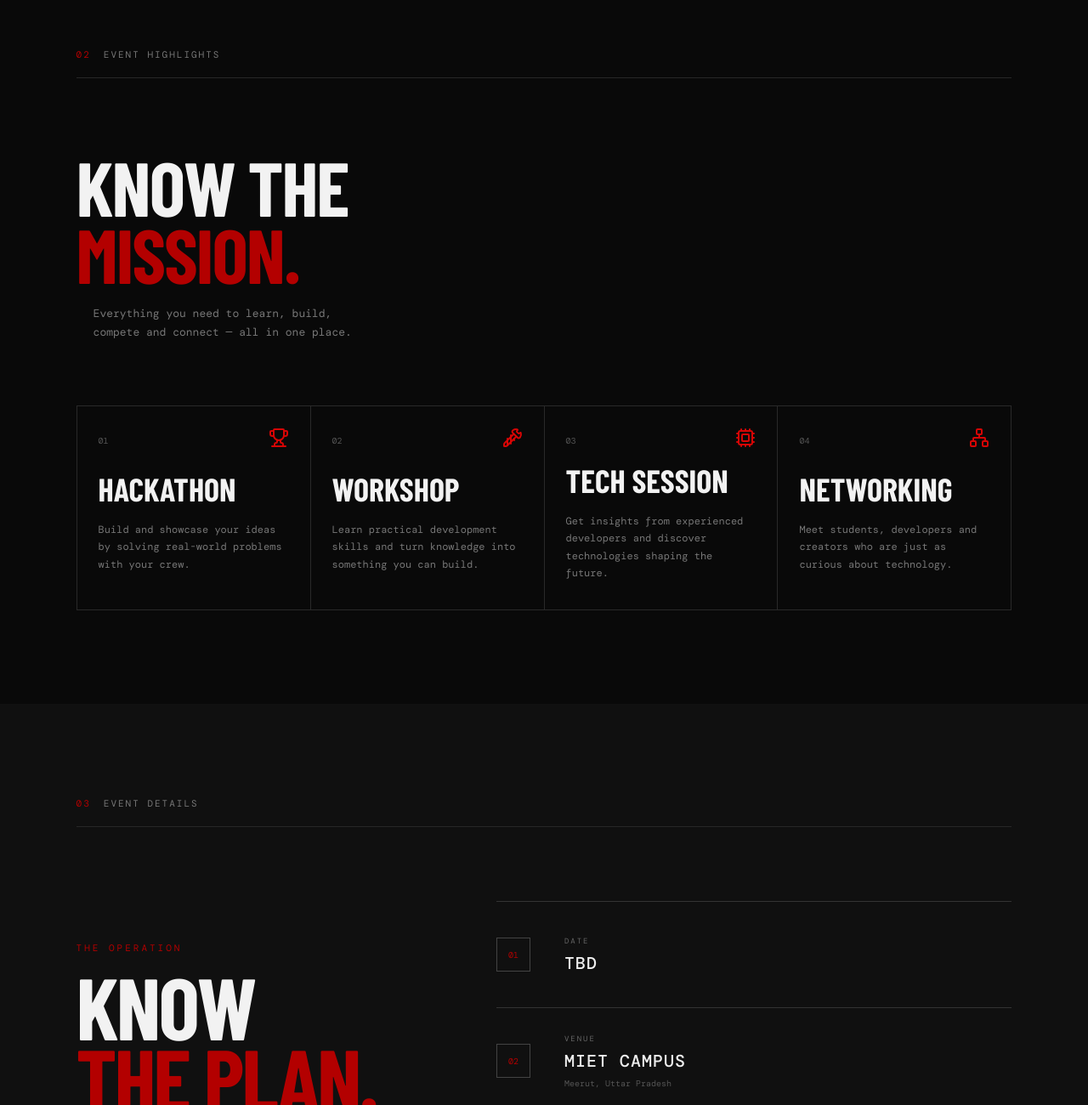
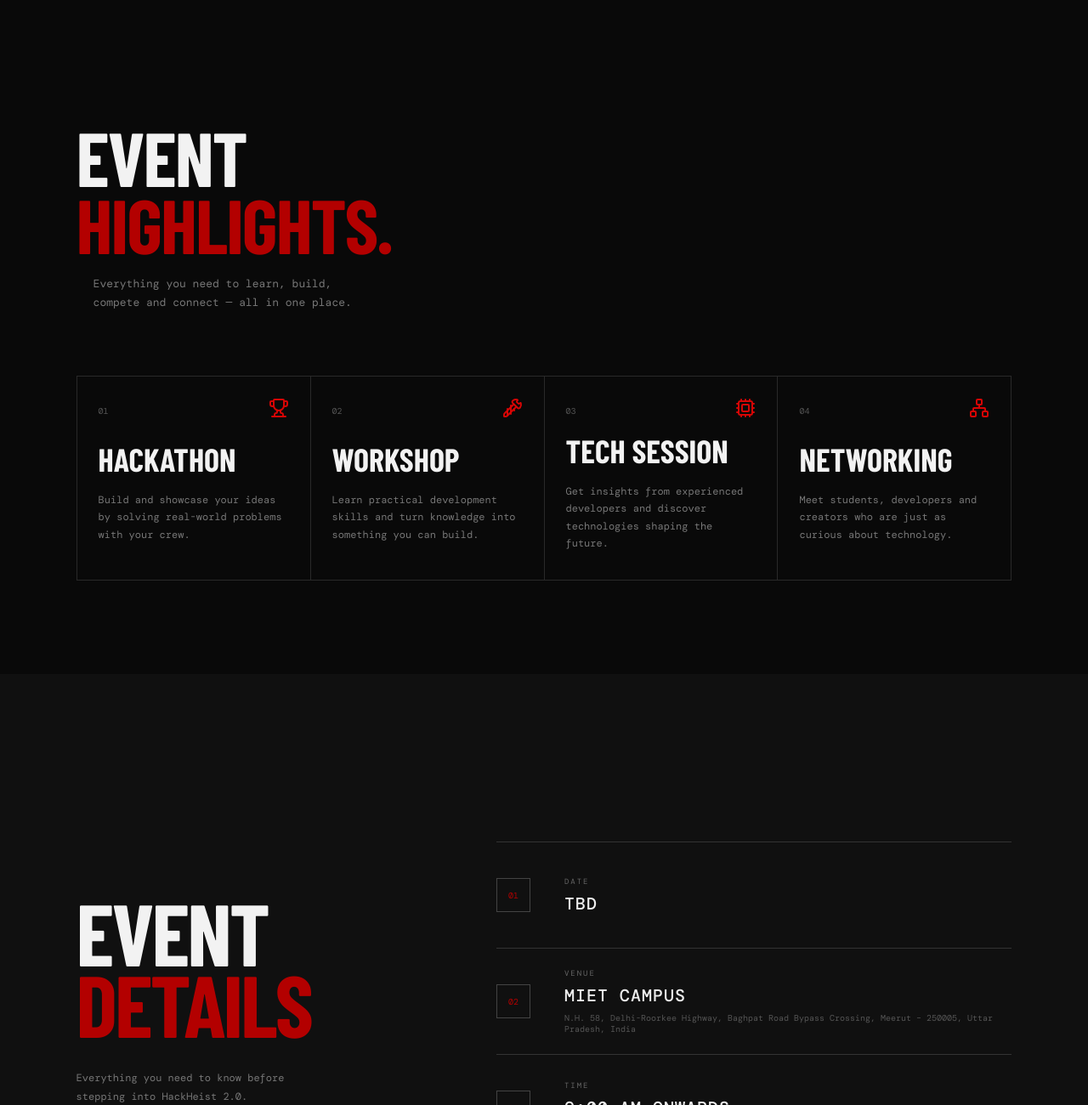
Before and after one commit to keshavkumbhaj/gdg_hackheist, a plain HTML site: page index.htm in a window 1280 px wide. Shown: the part 1500-2800 px from the top of the page at 85% size. Drawn offline with nearby package versions, Linux system fonts and the light colour scheme; a web font is replaced by a local one.

Commit message:
Finalized about section layout and fixed unncessary content

```diff
--- a/index.htm
+++ b/index.htm
@@ -120,20 +120,14 @@
 
     <!-- HIGHLIGHTS -->
     <section class="highlights-section section" id="highlights">
-        <div class="section-top">
-            <span class="section-number">02</span>
-            <span class="section-name">EVENT HIGHLIGHTS</span>
-        </div>
-
 
         <div class="highlights-heading">
             <h2>
-                Know the
-                <span>mission.</span>
+                Event
+                <span>Highlights.</span>
             </h2>
             <p>
-                Everything you need to learn, build, compete and
-                connect — all in one place.
+                Everything you need to learn, build, compete and connect — all in one place.
             </p>
         </div>
 
@@ -224,23 +218,17 @@
     </section>
 
 
-    <!-- SECTION 4 — EVENT DETAILS -->
+    <!--EVENT DETAILS -->
     <section class="details-section section" id="details">
-
-        <div class="section-top">
-            <span class="section-number">03</span>
-            <span class="section-name">EVENT DETAILS</span>
-        </div>
 
         <div class="details-content">
 
             <!-- LEFT -->
             <div class="details-intro-block">
-                <p class="details-label">THE OPERATION</p>
 
                 <h2>
-                    KNOW<br>
-                    <span>THE PLAN.</span>
+                    EVENT<br>
+                    <span>DETAILS</span>
                 </h2>
 
                 <p class="details-description">
@@ -267,7 +255,7 @@
                     <div class="detail-text">
                         <span>VENUE</span>
                         <strong>MIET CAMPUS</strong>
-                        <small>Meerut, Uttar Pradesh</small>
+                        <small>N.H. 58, Delhi-Roorkee Highway, Baghpat Road Bypass Crossing, Meerut – 250005, Uttar Pradesh, India</small>
                     </div>
                 </div>
 
--- a/styles.css
+++ b/styles.css
@@ -68,13 +68,7 @@ button {
     flex-direction: column;
     padding: 25px 7vw 25px;
     background-color: #090909;
-    background-image:
-        linear-gradient(
-            to bottom,
-            rgba(9, 9, 9, 0.05),
-            rgba(9, 9, 9, 0.75)
-        ),
-        url("./assets/images/hackheist-bg.png");
+    background-image: url("./assets/images/hackheist-bg.png");
     background-position: top center;
     background-size: 100% auto;
     background-repeat: no-repeat;
@@ -183,7 +177,7 @@ button {
     }
 }
 
-menu-btn {
+.menu-btn {
     display: none;
     width: 38px;
     height: 32px;
@@ -234,14 +228,10 @@ menu-btn {
 .logo-container {
     display: flex;
     align-items: center;
-
     font-family: "Barlow Condensed", sans-serif;
-
     font-size: clamp(70px, 12vw, 170px);
     font-weight: 900;
-
     line-height: 0.82;
-
     letter-spacing: -3px;
 }
 
@@ -278,14 +268,10 @@ menu-btn {
 
 .tagline {
     margin-top: 35px;
-
     padding: 9px 18px;
-
     border: 1px solid #7c0000;
     border-radius: 999px;
-
     color: #d00000;
-
     font-size: 12px;
     letter-spacing: 1.5px;
 }
@@ -338,13 +324,9 @@ menu-btn {
     display: flex;
     align-items: center;
     gap: 8px;
-
     padding: 9px 15px;
-
     border: 1px solid #292929;
-
     color: #ddd;
-
     font-size: 11px;
     letter-spacing: 1px;
 }
@@ -376,9 +358,7 @@ menu-btn {
     letter-spacing: 2px;
     text-transform: uppercase;
     cursor: pointer;
-
     box-shadow: 0 0 18px rgba(179, 0, 0, 0.18);
-
     transition:
         transform 0.25s ease,
         background 0.25s ease,
@@ -502,23 +482,18 @@ menu-btn {
 .highlight-grid {
     display: grid;
     grid-template-columns: repeat(4, 1fr);
-
     border-top: 1px solid #292929;
     border-left: 1px solid #292929;
 }
 
 .highlight-card {
     min-height: 240px;
-
     display: flex;
     flex-direction: column;
     justify-content: space-between;
-
     padding: 25px;
-
     border-right: 1px solid #292929;
     border-bottom: 1px solid #292929;
-
     transition:
         background 0.3s ease,
         transform 0.3s ease;
@@ -662,18 +637,13 @@ menu-btn {
 .detail-number {
     width: 40px;
     height: 40px;
-
     display: flex;
     align-items: center;
     justify-content: center;
-
     border: 1px solid #444;
-
     color: #b30000;
-
     font-family: "DM Mono", monospace;
     font-size: 10px;
-
     transition: all 0.25s ease;
 }
 
@@ -751,13 +721,11 @@ menu-btn {
 
 /* TABLET */
 @media (max-width: 900px) {
-
     .details-content {
         grid-template-columns: 1fr;
         gap: 60px;
         min-height: auto;
     }
-
     .details-intro-block {
         justify-content: flex-start;
     }
@@ -767,71 +735,55 @@ menu-btn {
     }
 }
 
-
 /* MOBILE */
 
 @media (max-width: 650px) {
-
     .details-section {
         padding-bottom: 70px;
     }
-
     .details-content {
         padding-top: 50px;
         gap: 50px;
     }
-
     .details-intro-block h2 {
         font-size: 72px;
     }
-
     .details-description {
         margin-top: 25px;
     }
-
     .detail-item {
         grid-template-columns: 42px 1fr;
         gap: 15px;
         min-height: 105px;
     }
-
     .detail-text strong {
         font-size: 15px;
     }
-
     .detail-text small {
         font-size: 9px;
     }
-
     .operation-strip {
         grid-template-columns: 1fr;
         margin-top: 50px;
     }
-
     .operation-strip div {
         border-right: none;
         border-bottom: 1px solid #333;
     }
-
     .operation-strip div:last-child {
         border-bottom: none;
     }
 }
 
-
 /* FINAL CTA */
 
 .final-section {
     min-height: 80vh;
-
     position: relative;
-
     display: flex;
     flex-direction: column;
     justify-content: space-between;
-
     padding: 120px 7vw 30px;
-
     background:
         linear-gradient(
             120deg,
@@ -839,31 +791,22 @@ menu-btn {
             #0a0a0a 60%,
             #120000 100%
         );
-
     overflow: hidden;
 }
 
 .final-section::before {
     content: "";
-
     position: absolute;
-
     width: 500px;
     height: 500px;
-
     right: -250px;
     top: 50%;
-
     transform: translateY(-50%);
-
     border: 1px solid #320000;
-
     border-radius: 50%;
-
     box-shadow:
         0 0 0 80px #160000,
         0 0 0 160px #100000;
-
     pointer-events: none;
 }
 
@@ -938,7 +881,6 @@ footer {
     .about-layout,
     .details-layout {
         grid-template-columns: 1fr;
-
         gap: 60px;
     }
 
@@ -1026,7 +968,6 @@ footer {
     .date-tag,
     .venue-tag {
         justify-content: center;
-
         width: 100%;
     }
 
@@ -1143,21 +1084,15 @@ footer {
         align-items: flex-end;
         gap: 18px;
         padding: 20px 0;
-
         background: #090909;
-
         z-index: 20;
     }
-
 }
-
 
 /* ANIMATION */
 .reveal {
     opacity: 0;
-
     transform: translateY(25px);
-
     transition:
         opacity 0.7s ease,
         transform 0.7s ease;
@@ -1165,6 +1100,5 @@ footer {
 
 .reveal.revealed {
     opacity: 1;
-
     transform: translateY(0);
 }
```
